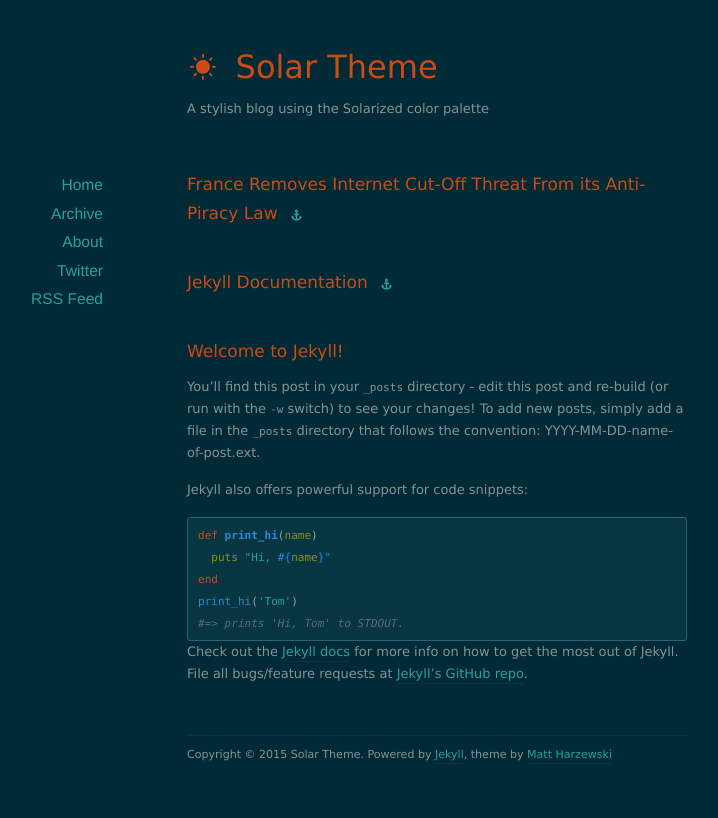
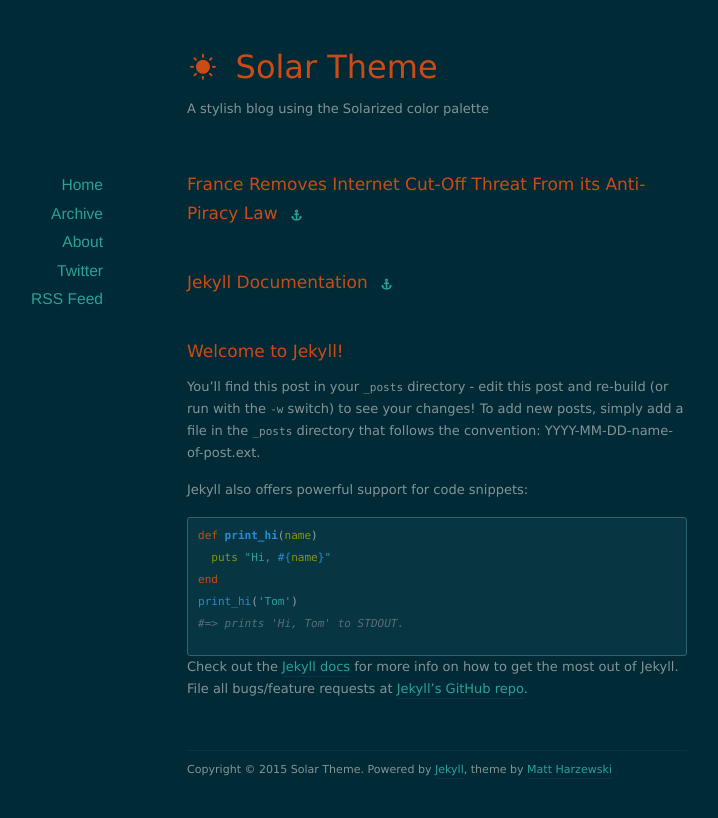
Before and after one commit to mattvh/solar-theme-jekyll, a Jekyll site: the page built from index.html, in a window 1280 px wide. Shown: the top 818 px of the page, without its empty margins (203-921 px from the left). Built offline with Jekyll 4.4.1, drawn with Linux system fonts in a browser that asks for light colours; nearby versions of some CDN libraries; the list of posts is cut into pages by our own code.

Commit message:
prevent <code> tag cramping

```diff
--- a/assets/css/style.css
+++ b/assets/css/style.css
@@ -47,7 +47,7 @@
 	color: #000000;
 }
 
-p { margin-bottom: 15px; }
+p, pre { margin-bottom: 15px; }
 ul, ol { padding: 0 0 18px 30px; }
 ol li, ul li { margin-top: 10px; margin-bottom: 10px; }
 em, i { font-style: italic; }
```
